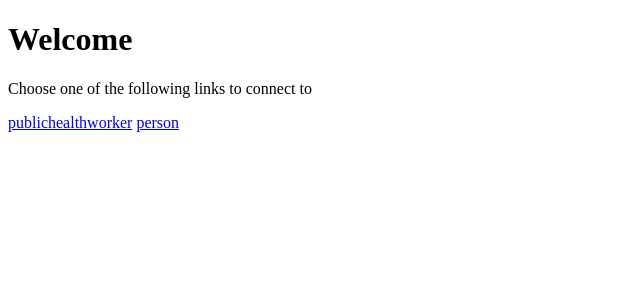
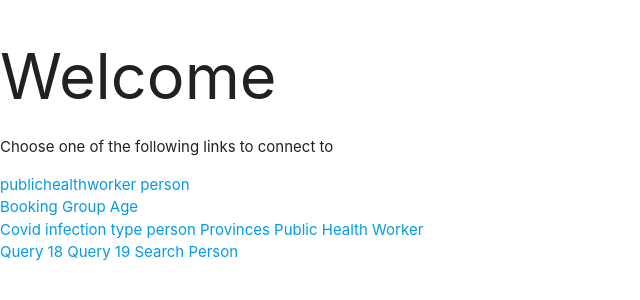
Before and after one commit to maria56788/Vaccination-database-project, a PHP site: page / in a window 1280 px wide. Shown: the top 300 px of the page, without its empty margins (0-640 px from the left). Run offline with PHP 8.4, Linux system fonts and the light colour scheme.

Commit message:
Added links to index.php

```diff
--- a/index.php
+++ b/index.php
@@ -4,13 +4,26 @@
     <meta charset="UTF-8">
     <meta http-equiv="X-UA-Compatible" content="IE=edge">
     <meta name="viewport" content="width=device-width, initial-scale=1.0">
+    <!-- Compiled and minified CSS -->
+    <link rel="stylesheet" href="https://cdnjs.cloudflare.com/ajax/libs/materialize/1.0.0/css/materialize.min.css">
     <title>Main Project</title>
 </head>
 <body>
     <h1>Welcome</h1>
     <p>Choose one of the following links to connect to</p>
     <a href="./publichealthworker/">publichealthworker</a>
+    <a href="./person/">person</a><br>
+    <a href="./booking/">Booking</a>
+    <a href="./groupage/">Group Age</a>
+    <br>
+    <a href="./infection_type/">Covid infection type</a>
     <a href="./person/">person</a>
+    <a href="./Provinces/">Provinces</a>
+    <a href="./publichealthworker/">Public Health Worker</a>
+    <br>
+    <a href="./query18/">Query 18</a>
+    <a href="./query19/">Query 19</a>
+    <a href="./query20">Search Person</a>
 
 
 
```
